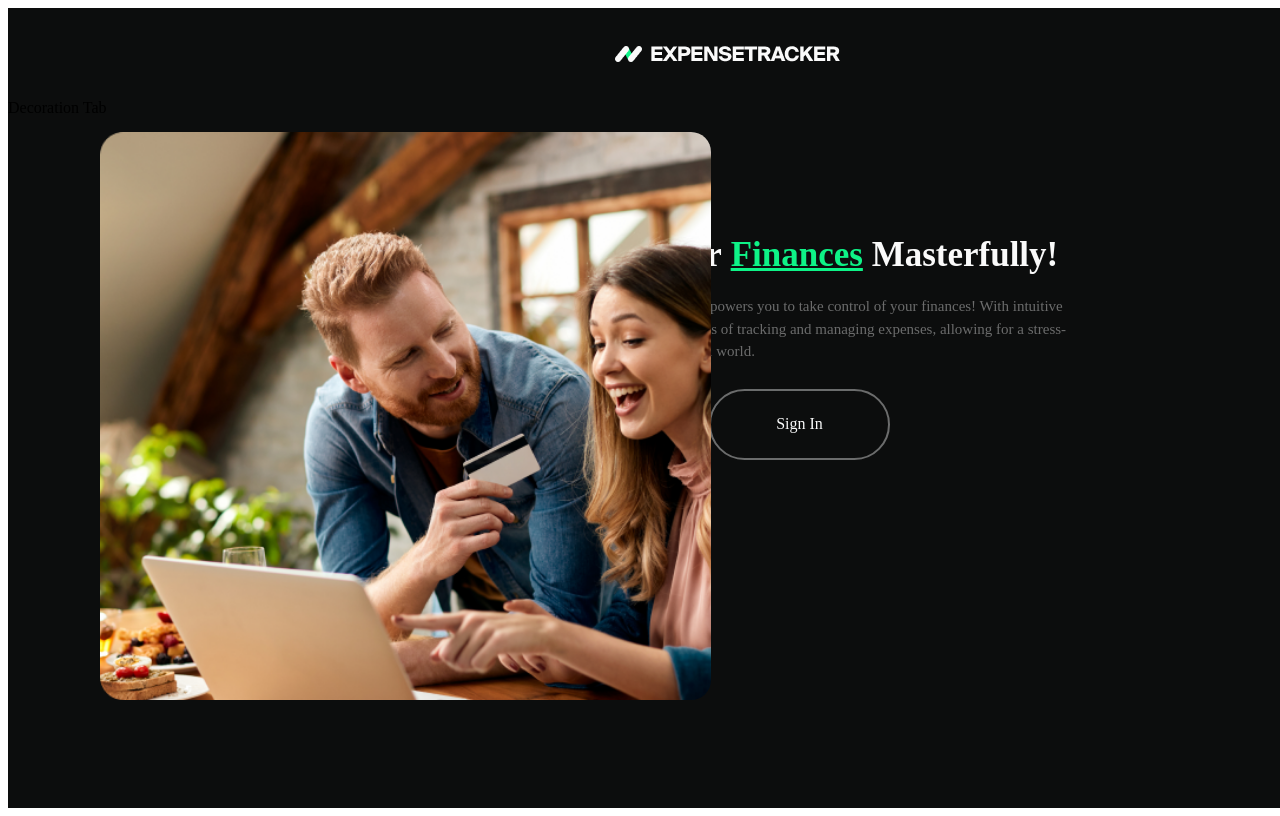
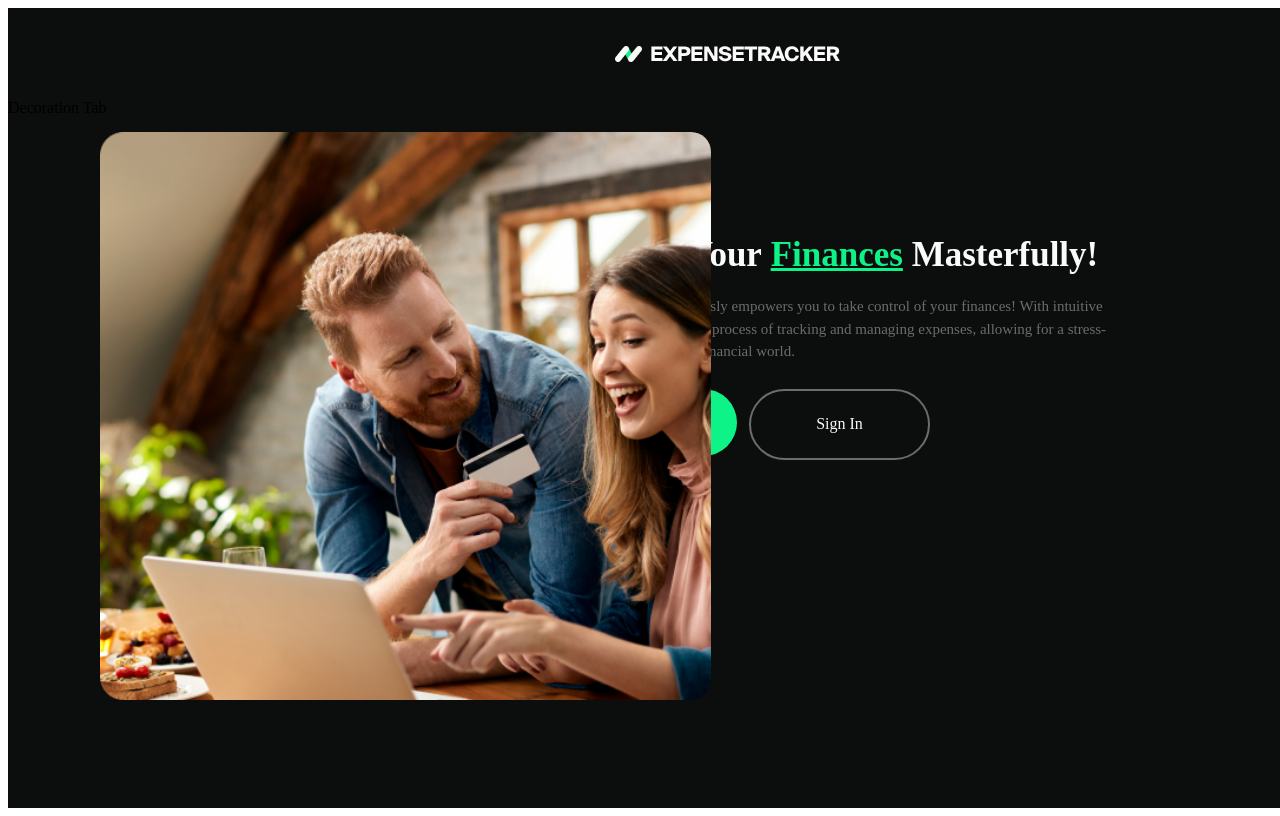
Before and after one commit to Reuelle/expense-tracker, a React (Create React App) app: page /expense-tracker/register in a window 1280 px wide. Both pictures are taken after a click on the element 728 px from the left and 53 px from the top of the page. Shown: the top 816 px of the page. Built offline with nearby package versions, Linux system fonts and the light colour scheme.

Commit message:
Update AuthNav.module.css

```diff
--- a/src/components/AuthNav/AuthNav.module.css
+++ b/src/components/AuthNav/AuthNav.module.css
@@ -26,9 +26,8 @@
   max-width: 1000px;
   width: 562px;
   height: 351px;
-  margin-left: 53px;
-  margin-top: 5px;
-  border-radius: 10px;
+  margin-left: 93px;
+  margin-top: 9px;
 }
 
 .header h4 {
```
